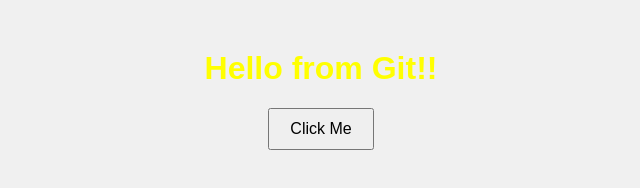
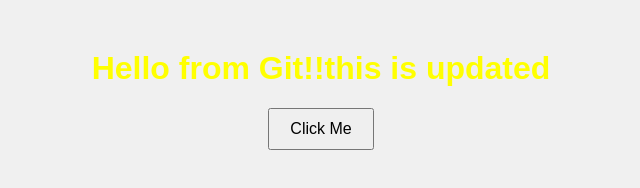
Before and after one commit to Doaa6/myproject, a plain HTML site: page index.html in a window 1280 px wide. Shown: the whole page, without its empty margins (319-959 px from the left). Drawn offline with Linux system fonts and the light colour scheme.

Commit message:
edit html file

```diff
--- a/index.html
+++ b/index.html
@@ -7,7 +7,7 @@
   <link rel="stylesheet" href="style.css" />
 </head>
 <body>
-  <h1>Hello from Git!!</h1>
+  <h1>Hello from Git!!this is updated</h1>
   <button onclick="sayHello()">Click Me</button>
 
   <script src="app.js"></script>
```
